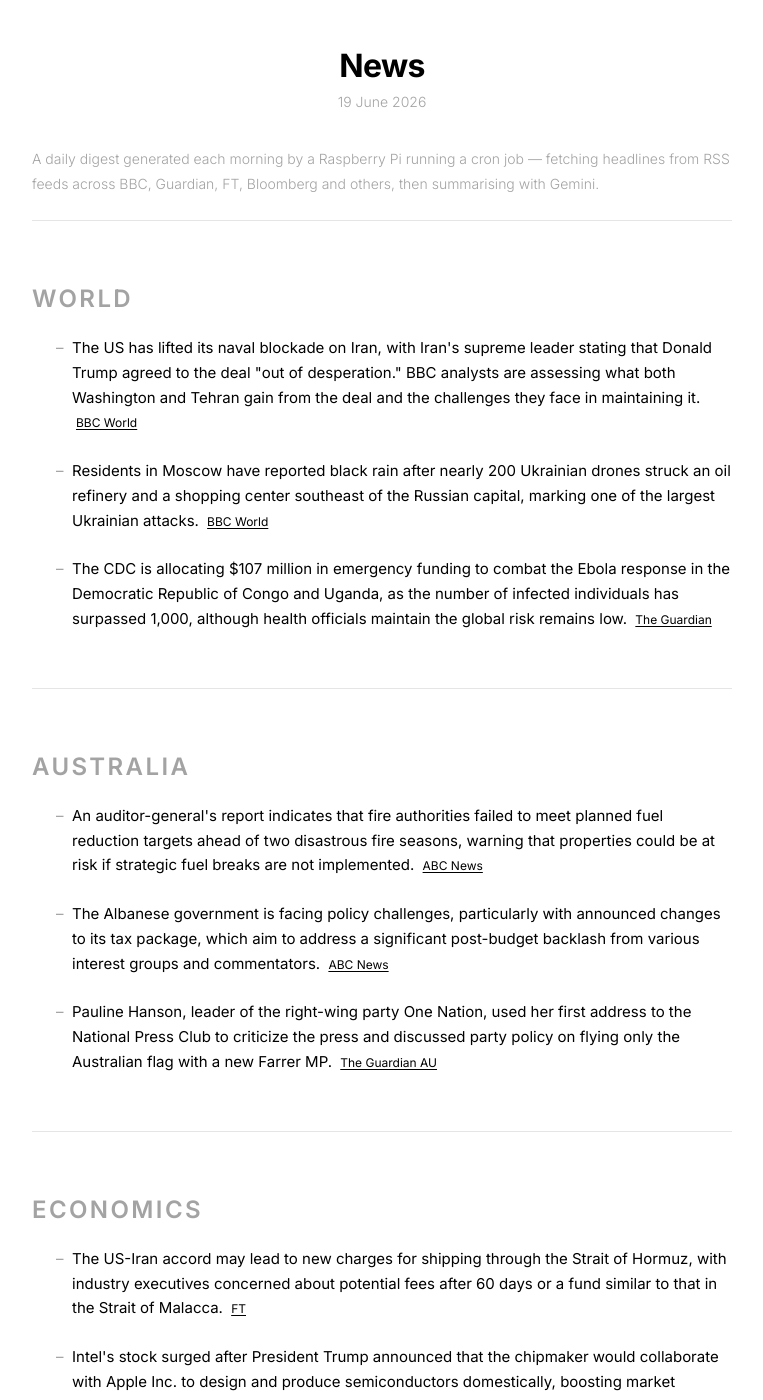
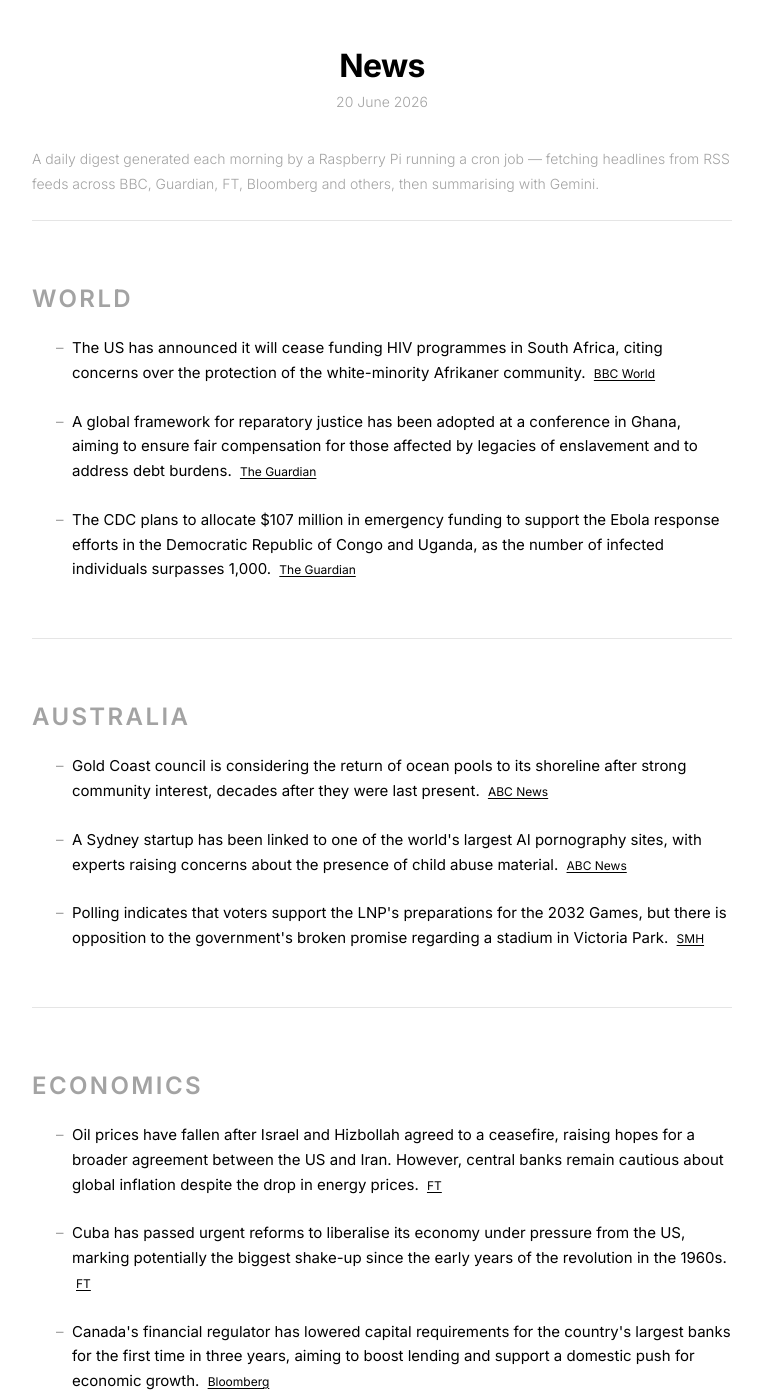
Before and after one commit to s-jac/s-jac.github.io, a Jekyll site: the page built from projects/news.html, in a window 1280 px wide and 1400 px high. Shown: the whole window, without its empty margins (258-1021 px from the left). Built offline with Jekyll 4.4.1, drawn with Linux system fonts in a browser that asks for light colours; some of the changed text lies outside the part shown.

Commit message:
daily news update 20 June 2026

```diff
--- a/_data/news.json
+++ b/_data/news.json
@@ -1,22 +1,22 @@
 {
-  "date": "19 June 2026",
-  "generated_at": "2026-06-18T21:00:30.642619+00:00",
+  "date": "20 June 2026",
+  "generated_at": "2026-06-19T21:00:23.679741+00:00",
   "sections": [
     {
       "heading": "World",
       "bullets": [
         {
-          "text": "The US has lifted its naval blockade on Iran, with Iran's supreme leader stating that Donald Trump agreed to the deal \"out of desperation.\" BBC analysts are assessing what both Washington and Tehran gain from the deal and the challenges they face in maintaining it.",
+          "text": "The US has announced it will cease funding HIV programmes in South Africa, citing concerns over the protection of the white-minority Afrikaner community.",
           "source": "BBC World",
           "url": "https://www.bbc.com/news/world"
         },
         {
-          "text": "Residents in Moscow have reported black rain after nearly 200 Ukrainian drones struck an oil refinery and a shopping center southeast of the Russian capital, marking one of the largest Ukrainian attacks.",
-          "source": "BBC World",
-          "url": "https://www.bbc.com/news/world"
+          "text": "A global framework for reparatory justice has been adopted at a conference in Ghana, aiming to ensure fair compensation for those affected by legacies of enslavement and to address debt burdens.",
+          "source": "The Guardian",
+          "url": "https://www.theguardian.com"
         },
         {
-          "text": "The CDC is allocating $107 million in emergency funding to combat the Ebola response in the Democratic Republic of Congo and Uganda, as the number of infected individuals has surpassed 1,000, although health officials maintain the global risk remains low.",
+          "text": "The CDC plans to allocate $107 million in emergency funding to support the Ebola response efforts in the Democratic Republic of Congo and Uganda, as the number of infected individuals surpasses 1,000.",
           "source": "The Guardian",
           "url": "https://www.theguardian.com"
         }
@@ -26,19 +26,19 @@
       "heading": "Australia",
       "bullets": [
         {
-          "text": "An auditor-general's report indicates that fire authorities failed to meet planned fuel reduction targets ahead of two disastrous fire seasons, warning that properties could be at risk if strategic fuel breaks are not implemented.",
+          "text": "Gold Coast council is considering the return of ocean pools to its shoreline after strong community interest, decades after they were last present.",
           "source": "ABC News",
           "url": "https://www.abc.net.au/news"
         },
         {
-          "text": "The Albanese government is facing policy challenges, particularly with announced changes to its tax package, which aim to address a significant post-budget backlash from various interest groups and commentators.",
+          "text": "A Sydney startup has been linked to one of the world's largest AI pornography sites, with experts raising concerns about the presence of child abuse material.",
           "source": "ABC News",
           "url": "https://www.abc.net.au/news"
         },
         {
-          "text": "Pauline Hanson, leader of the right-wing party One Nation, used her first address to the National Press Club to criticize the press and discussed party policy on flying only the Australian flag with a new Farrer MP.",
-          "source": "The Guardian AU",
-          "url": "https://www.theguardian.com/au"
+          "text": "Polling indicates that voters support the LNP's preparations for the 2032 Games, but there is opposition to the government's broken promise regarding a stadium in Victoria Park.",
+          "source": "SMH",
+          "url": "https://www.smh.com.au"
         }
       ]
     },
@@ -46,17 +46,17 @@
       "heading": "Economics",
       "bullets": [
         {
-          "text": "The US-Iran accord may lead to new charges for shipping through the Strait of Hormuz, with industry executives concerned about potential fees after 60 days or a fund similar to that in the Strait of Malacca.",
+          "text": "Oil prices have fallen after Israel and Hizbollah agreed to a ceasefire, raising hopes for a broader agreement between the US and Iran. However, central banks remain cautious about global inflation despite the drop in energy prices.",
           "source": "FT",
           "url": "https://www.ft.com"
         },
         {
-          "text": "Intel's stock surged after President Trump announced that the chipmaker would collaborate with Apple Inc. to design and produce semiconductors domestically, boosting market confidence in the company.",
-          "source": "Bloomberg",
-          "url": "https://www.bloomberg.com/markets"
+          "text": "Cuba has passed urgent reforms to liberalise its economy under pressure from the US, marking potentially the biggest shake-up since the early years of the revolution in the 1960s.",
+          "source": "FT",
+          "url": "https://www.ft.com"
         },
         {
-          "text": "A record surge in Treasury futures trading reflects increased bets on a Federal Reserve interest rate hike in July, indicating growing market expectations for tighter monetary policy.",
+          "text": "Canada's financial regulator has lowered capital requirements for the country's largest banks for the first time in three years, aiming to boost lending and support a domestic push for economic growth.",
           "source": "Bloomberg",
           "url": "https://www.bloomberg.com/markets"
         }
```
